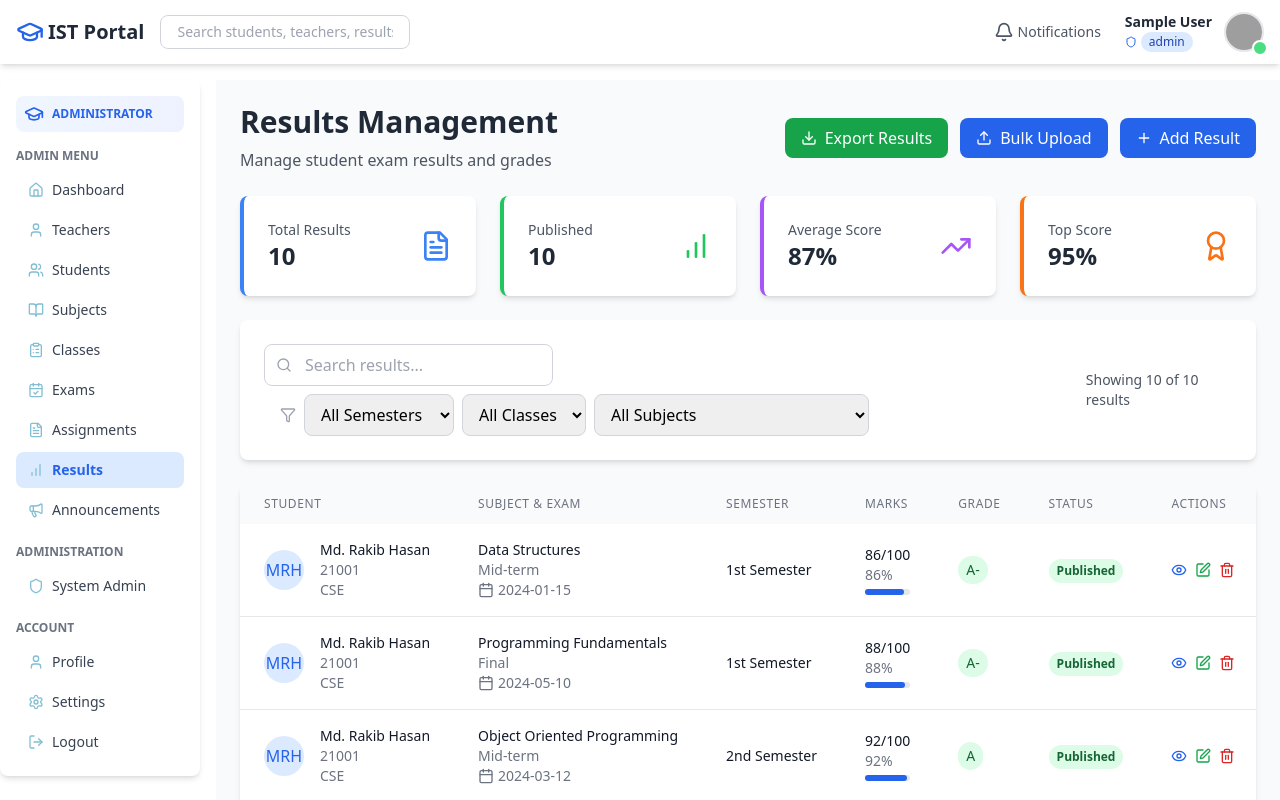
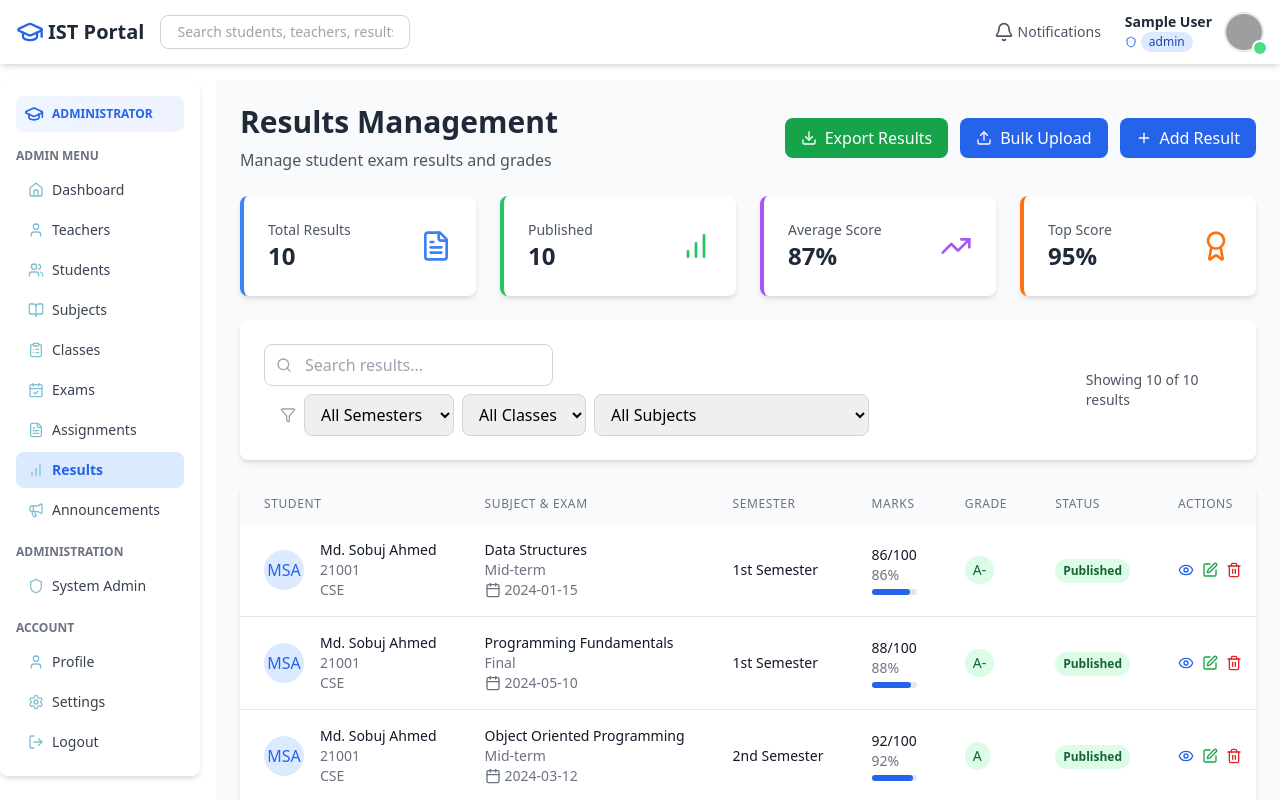
Before and after one commit to marufdev7/result-processing-system-client, a React (Vite) app: page /results in a window 1280 px wide. Shown: the top 800 px of the page. Built offline with nearby package versions, Linux system fonts and the light colour scheme; sample sign-in values are in the browser's storage; grey boxes are pictures that could not be loaded.

Commit message:
student name change:

```diff
--- a/src/pages/Results/Results.jsx
+++ b/src/pages/Results/Results.jsx
@@ -35,7 +35,7 @@ const Results = () => {
         {
             id: 'RES001',
             studentId: '21001',
-            studentName: 'Md. Rakib Hasan',
+            studentName: 'Md. Sobuj Ahmed',
             class: 'CSE',
             semester: '1st',
             examType: 'Mid-term',
@@ -52,7 +52,7 @@ const Results = () => {
         {
             id: 'RES002',
             studentId: '21001',
-            studentName: 'Md. Rakib Hasan',
+            studentName: 'Md. Sobuj Ahmed',
             class: 'CSE',
             semester: '1st',
             examType: 'Final',
@@ -69,7 +69,7 @@ const Results = () => {
         {
             id: 'RES003',
             studentId: '21001',
-            studentName: 'Md. Rakib Hasan',
+            studentName: 'Md. Sobuj Ahmed',
             class: 'CSE',
             semester: '2nd',
             examType: 'Mid-term',
@@ -154,7 +154,7 @@ const Results = () => {
         {
             id: 'RES008',
             studentId: '21001',
-            studentName: 'Md. Rakib Hasan',
+            studentName: 'Md. Sobuj Ahmed',
             class: 'CSE',
             semester: '2nd',
             examType: 'Final',
@@ -171,7 +171,7 @@ const Results = () => {
         {
             id: 'RES009',
             studentId: '21001',
-            studentName: 'Md. Rakib Hasan',
+            studentName: 'Md. Sobuj Ahmed',
             class: 'CSE',
             semester: '3rd',
             examType: 'Mid-term',
--- a/src/pages/login/Login.jsx
+++ b/src/pages/login/Login.jsx
@@ -19,7 +19,7 @@ const Login = () => {
     };
 
     const STUDENT_CREDENTIALS = [
-        { id: '21001', password: 'student123', name: 'Md. Rakib Hasan', class: 'CSE' },
+        { id: '21001', password: 'student123', name: 'Md. Sobuj Ahmed', class: 'CSE' },
         { id: '21002', password: 'student123', name: 'Nusrat Jahan', class: 'ECE' },
         { id: '21003', password: 'student123', name: 'Sajid Ahmed', class: 'BBA' }
     ];
```
Also changed, not shown: 1 other file (tests, documents, lock files or other folders).
